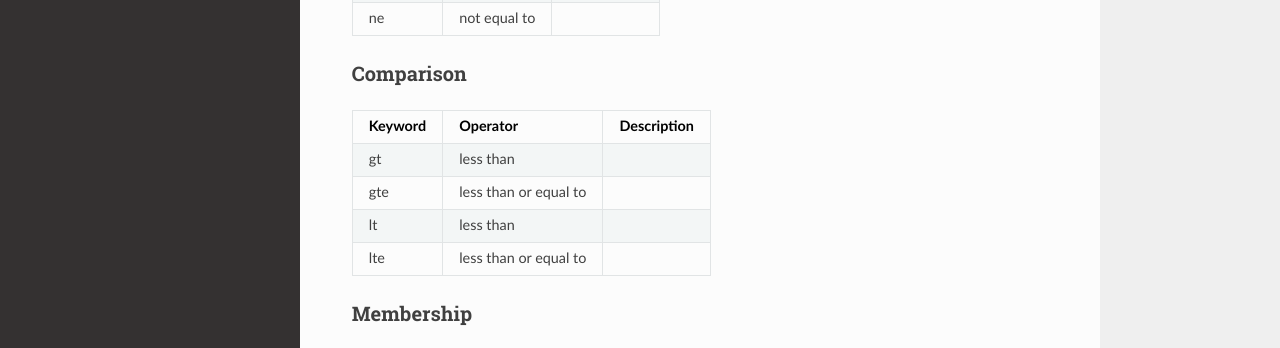
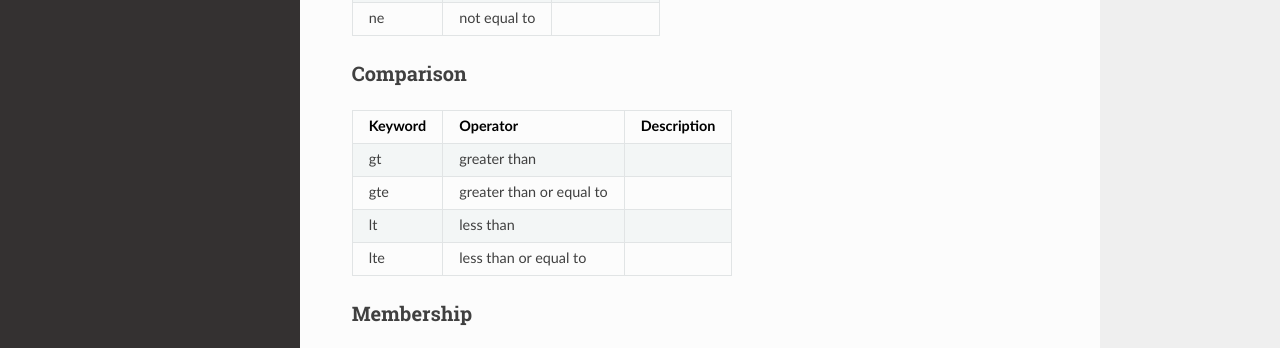
Before and after one commit to cos-archives/modular-odm, a Sphinx documentation site: the page built from docs/query_syntax.rst, in a window 1280 px wide and 1209 px high. Shown: the part 330-678 px from the top of the window. Built offline with Sphinx 7.4.7 and the Read the Docs theme 2.0.0, drawn with Linux system fonts in a browser that asks for light colours.

Commit message:
typo fix in 'Query Syntax' table

```diff
--- a/docs/query_syntax.rst
+++ b/docs/query_syntax.rst
@@ -26,8 +26,8 @@ Comparison
 =========== =============== ====================================
 Keyword     Operator        Description
 =========== =============== ====================================
-gt          less than
-gte         less than or
+gt          greater than
+gte         greater than or
             equal to
 lt          less than
 lte         less than or
```
